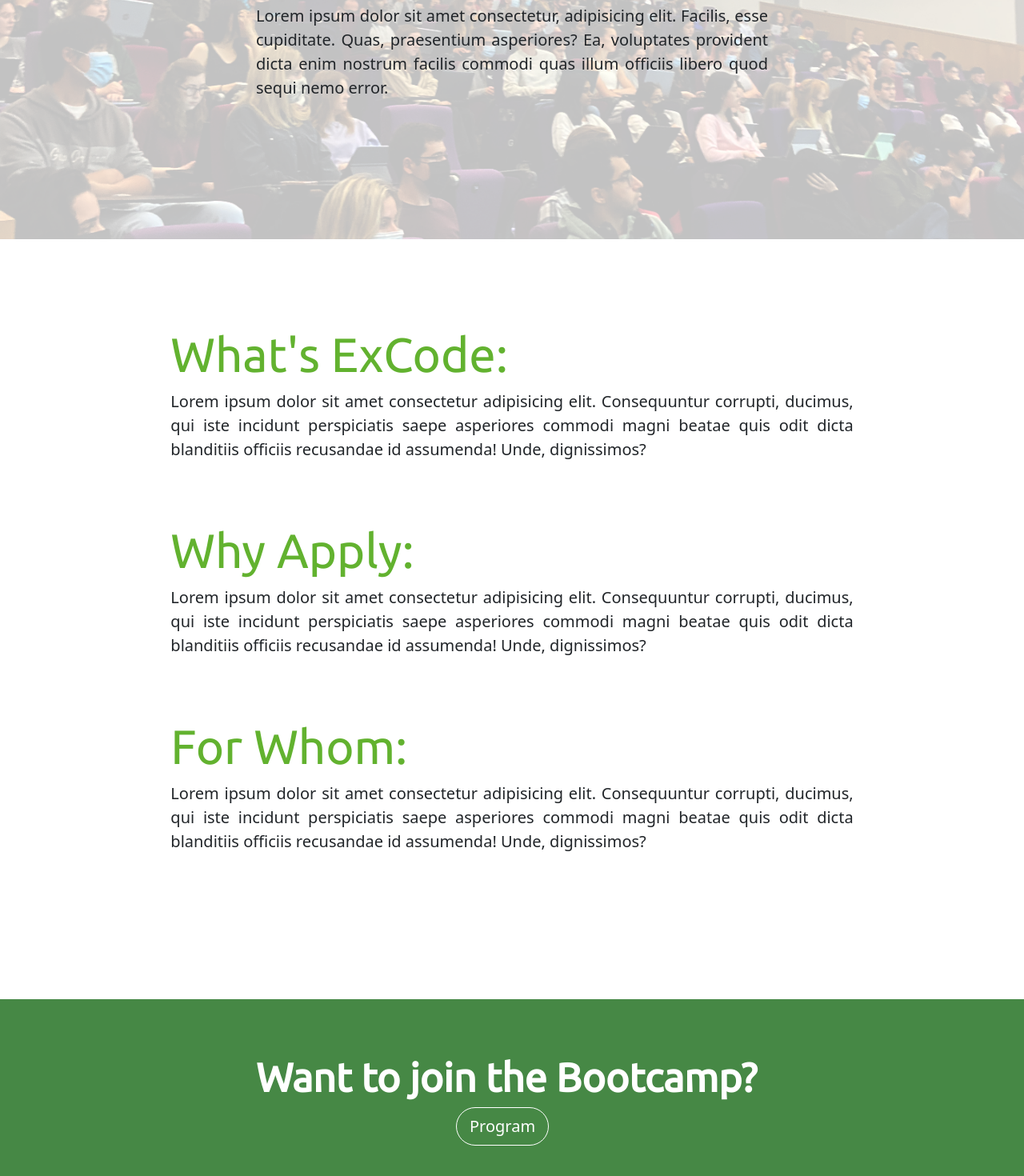
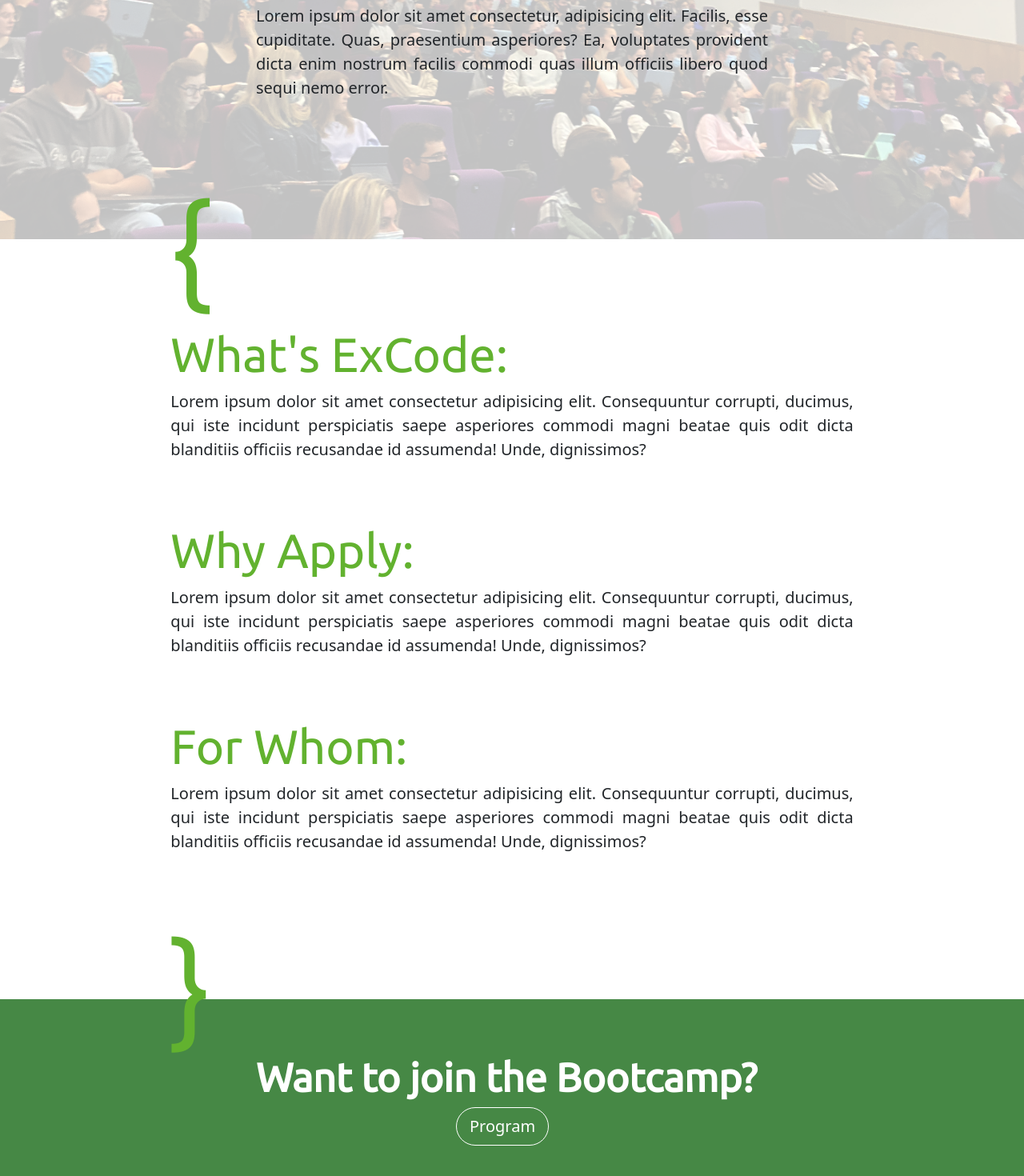
Before and after one commit to jeremy-shr/ExCode-Website, a React (Create React App) app: page / in a window 1280 px wide. Shown: the part 356-1826 px from the top of the page at 80% size. Built offline with nearby package versions, Linux system fonts and the light colour scheme.

Commit message:
brackets

```diff
--- a/src/components/Home.js
+++ b/src/components/Home.js
@@ -54,6 +54,24 @@ const SubTitle = styled.h2`
 	font-family: 'Ubuntu', sans-serif;
 `;
 
+const Bracket1 = styled.h1 `
+
+color: #62b22f;
+font-size: 150px;
+font-family: 'Ubuntu', sans-serif;
+
+`;
+
+const Bracket2 = styled.h1 `
+
+color: #62b22f;
+font-size: 150px;
+font-family: 'Ubuntu', sans-serif;
+
+
+
+`;
+
 function Home() {
 	return (
 		<>
@@ -78,6 +96,9 @@ function Home() {
 
 			<R2 className = "row-landing-sec2">
 			  <div className="col-md-8">
+			  <Bracket1><div
+      dangerouslySetInnerHTML={{__html: "{"}}
+    /></Bracket1>
 				<SubTitle>What's ExCode:</SubTitle>
 				<Paragraph>
 					Lorem ipsum dolor sit amet consectetur adipisicing elit.
@@ -107,6 +128,9 @@ function Home() {
 					dicta blanditiis officiis recusandae id assumenda! Unde,
 					dignissimos?
 				</Paragraph>
+				<Bracket2><div
+      dangerouslySetInnerHTML={{__html: "}"}}
+    /></Bracket2>
 				</div>
 				</R2>
 
```
